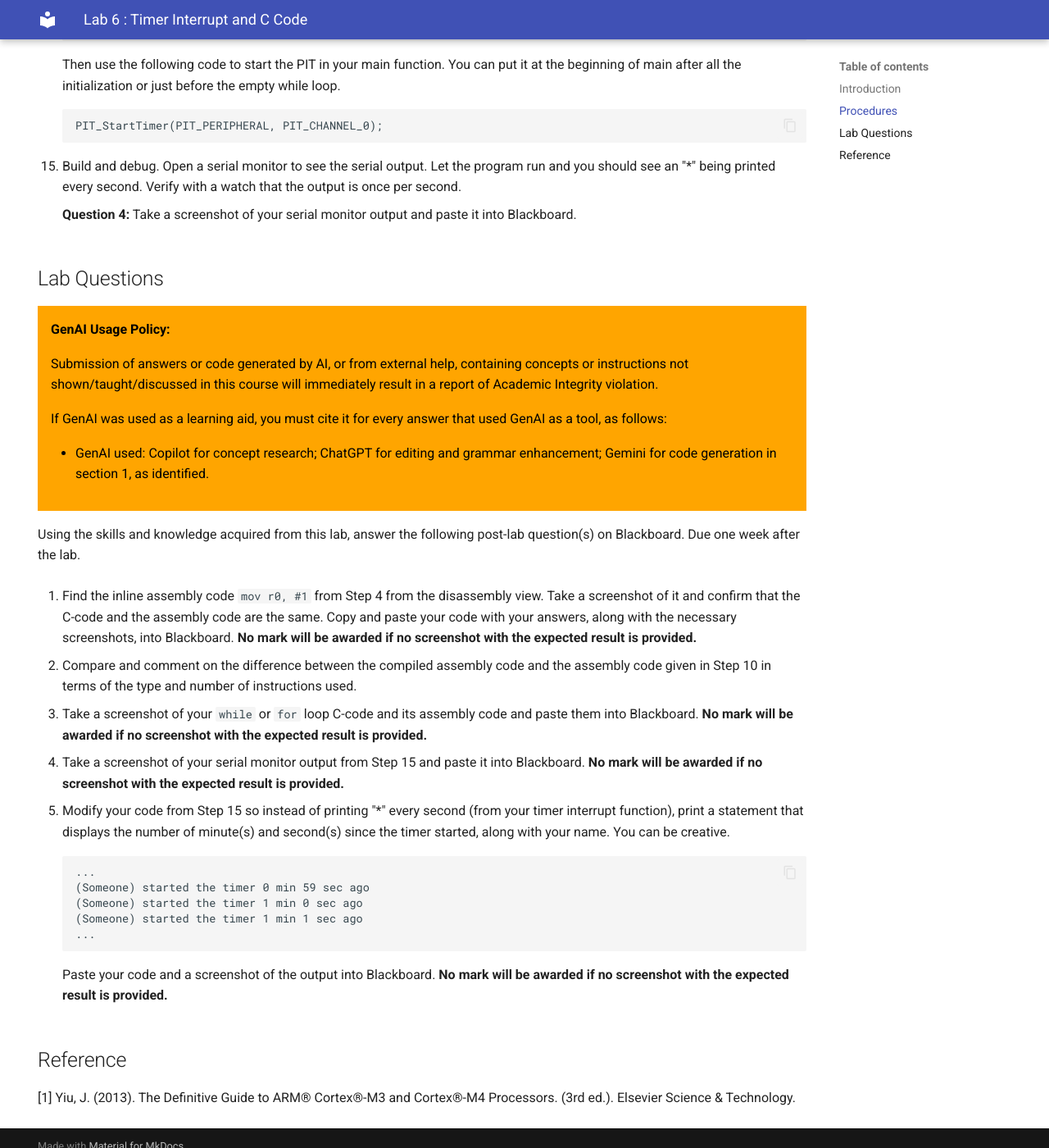
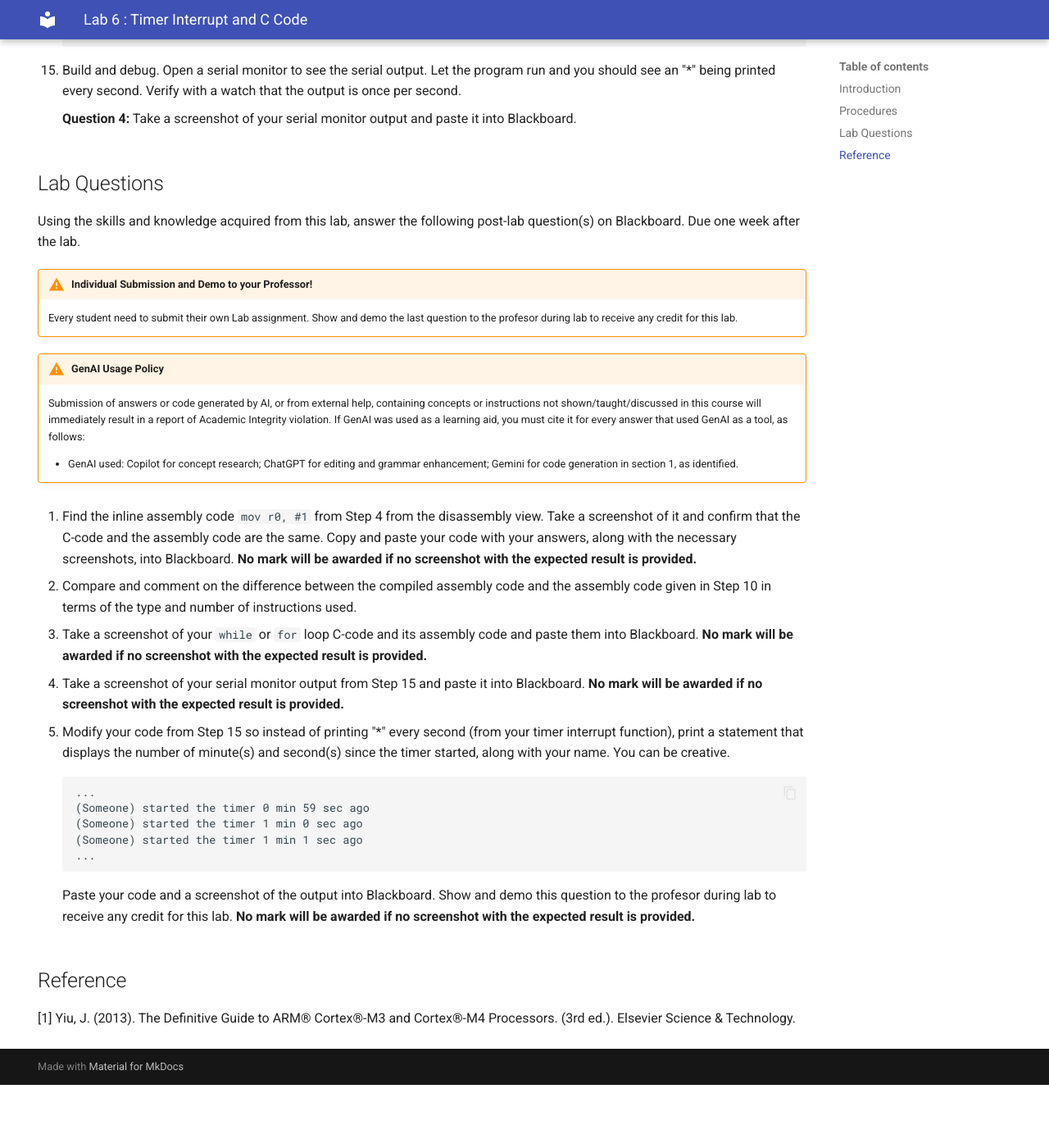
Before and after one commit to Seneca-BSA/Lab-Manual, an MkDocs documentation site: the page built from docs/SEH500/lab6.md, in a window 1280 px wide and 1400 px high, scrolled down 4416 px. Shown: the whole window at 82% size. Built offline with MkDocs 1.6.1 and Material for MkDocs 9.7.7, drawn with Linux system fonts in a browser that asks for light colours; after the commit the page ends 5739 px from its top, so only the background shows below that; some of the changed text lies outside the part shown.

Commit message:
updated seh500 lab4, 5, and 6

```diff
--- a/docs/SEH500/lab6.md
+++ b/docs/SEH500/lab6.md
@@ -1,9 +1,4 @@
 # Lab 6 : Timer Interrupt and C Code
-
-<font size="5">
-Seneca Polytechnic</br>
-SEH500 Microprocessors and Computer Architecture
-</font>
 
 ## Introduction
 
@@ -131,14 +126,18 @@ In our labs so far, we've been programming the processor directly using assembly
 
 ## Lab Questions
 
-<div style="padding: 15px; border: 1px solid orange; background-color: orange; color: black;">
-<b>GenAI Usage Policy:</b>
-<p>Submission of answers or code generated by AI, or from external help, containing concepts or instructions not shown/taught/discussed in this course will immediately result in a report of Academic Integrity violation.</p>
-<p>If GenAI was used as a learning aid, you must cite it for every answer that used GenAI as a tool, as follows:<p>
-<ul><li>GenAI used: Copilot for concept research; ChatGPT for editing and grammar enhancement; Gemini for code generation in section 1, as identified.</li></ul>
-</div>
+Using the skills and knowledge acquired from this lab, answer the following post-lab question(s) on Blackboard. Due one week after the lab.
 
-Using the skills and knowledge acquired from this lab, answer the following post-lab question(s) on Blackboard. Due one week after the lab.
+!!! warning "Individual Submission and Demo to your Professor!"
+
+    Every student need to submit their own Lab assignment. Show and demo the last question to the profesor during lab to receive any credit for this lab.
+
+!!! warning "GenAI Usage Policy"
+
+    Submission of answers or code generated by AI, or from external help, containing concepts or instructions not shown/taught/discussed in this course will immediately result in a report of Academic Integrity violation.
+    If GenAI was used as a learning aid, you must cite it for every answer that used GenAI as a tool, as follows:
+
+    - GenAI used: Copilot for concept research; ChatGPT for editing and grammar enhancement; Gemini for code generation in section 1, as identified.
 
 1. Find the inline assembly code `mov r0, #1` from Step 4 from the disassembly view. Take a screenshot of it and confirm that the C-code and the assembly code are the same. Copy and paste your code with your answers, along with the necessary screenshots, into Blackboard. **No mark will be awarded if no screenshot with the expected result is provided.**
 
@@ -156,7 +155,7 @@ Using the skills and knowledge acquired from this lab, answer the following post
         (Someone) started the timer 1 min 1 sec ago
         ...
 
-    Paste your code and a screenshot of the output into Blackboard. **No mark will be awarded if no screenshot with the expected result is provided.**
+    Paste your code and a screenshot of the output into Blackboard. Show and demo this question to the profesor during lab to receive any credit for this lab. **No mark will be awarded if no screenshot with the expected result is provided.**
 
 ## Reference
 
```
Also changed, not shown: docs/SEH500/index.md (+2 -2 lines), docs/SEH500/lab4.md (+2 -2 lines), docs/SEH500/lab5.md (+13 -14 lines).
